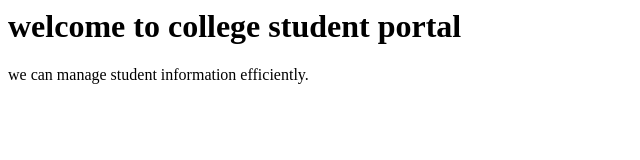
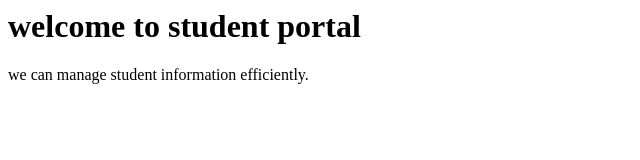
Before and after one commit to ChilukaMounika/Student-Management, a plain HTML site: page index.html in a window 1280 px wide. Shown: the whole page, without its empty margins (0-640 px from the left). Drawn offline with Linux system fonts and the light colour scheme.

Commit message:
Update header text in index.html

```diff
--- a/index.html
+++ b/index.html
@@ -3,7 +3,7 @@
         <link rel="stylesheet" type="text/css" href="style.css">
     </head>
     <body>
-        <h1>welcome to college student portal</h1>
+        <h1>welcome to student portal</h1>
         <p>we can manage student information efficiently.</p>
     </body>
 </html>
```
